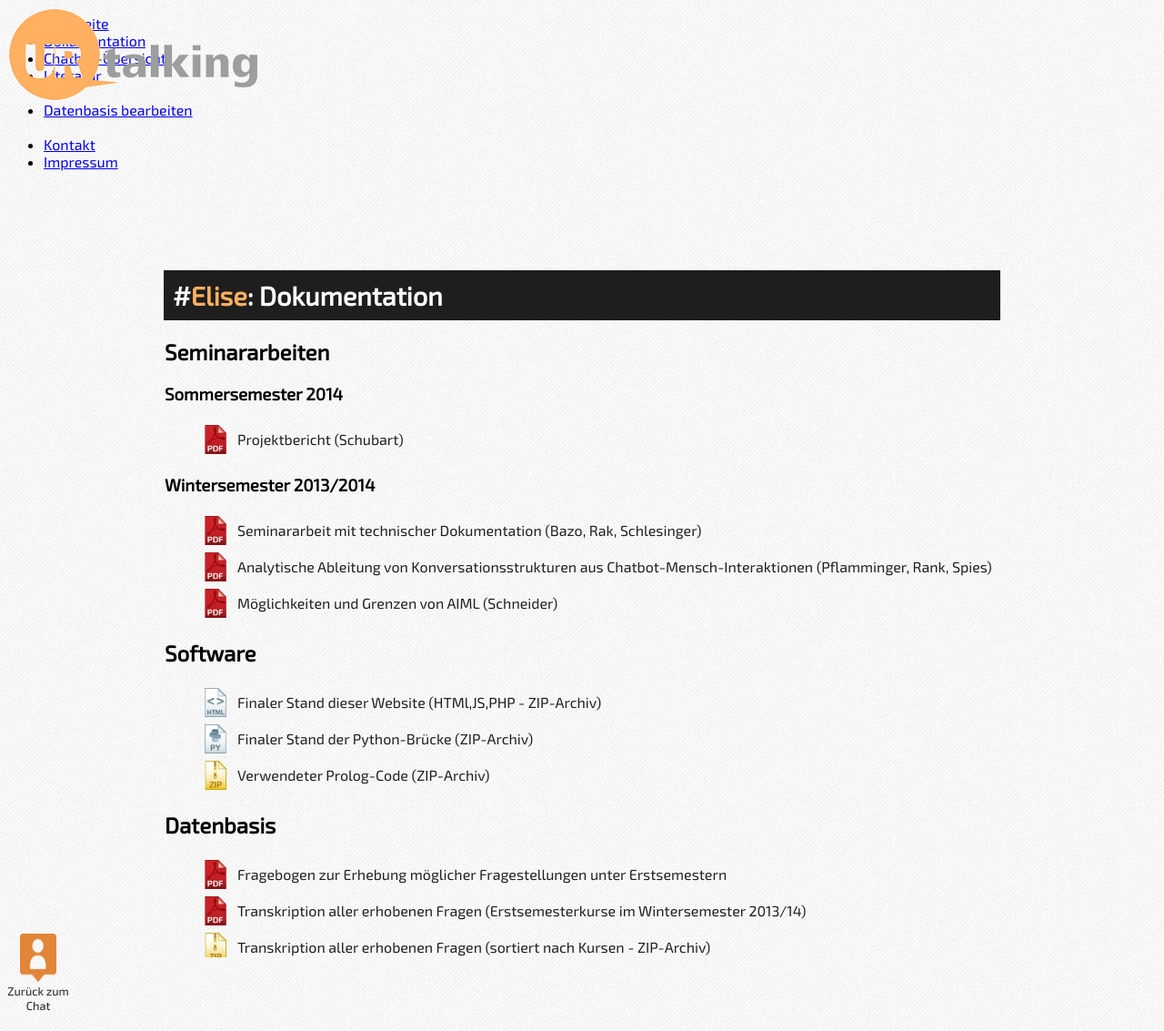
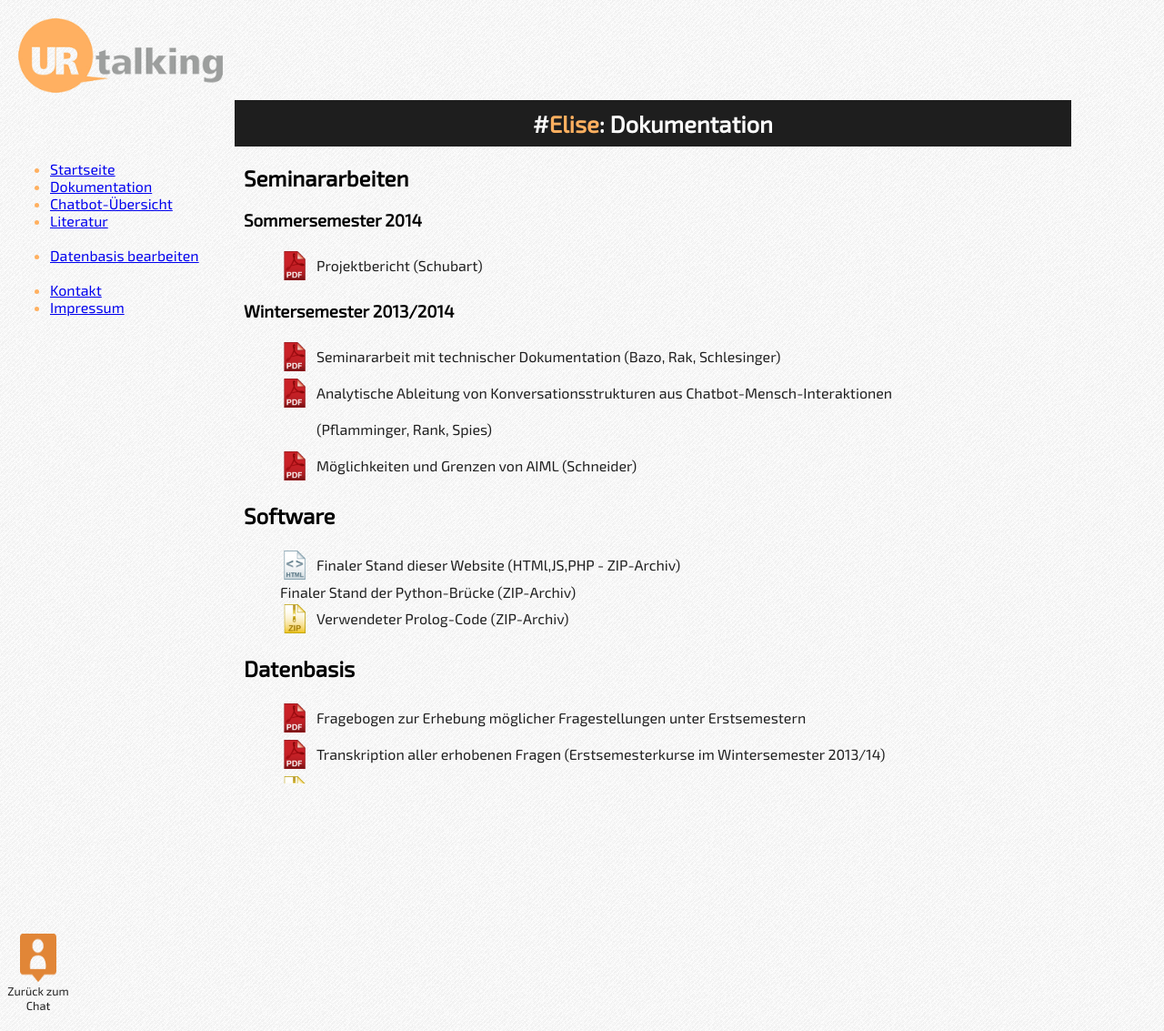
Before and after one commit to alexanderbazo/URTalking, a PHP site: page /documentation.php in a window 1280 px wide. Shown: the whole page at 91% size. Run offline with PHP 8.4, Linux system fonts and the light colour scheme.

Commit message:
Layout_Anpassung

```diff
--- a/css/web.css
+++ b/css/web.css
@@ -36,16 +36,53 @@ body #beta:hover {
 	cursor:pointer;
 }
 
+
+body #navigation {
+
+	height:200px;
+	width:239px;
+	color:rgb(255,176,96);
+	font-size:1.0em;
+	margin: 150px auto auto 10px;
+
+	position:absolute;
+	top:10px;
+	left:5px;
+
+
+
+}
+body #navigation ul{
+
+
+color:rgb(255,176,96);
+	font-size:1.0em;
+
+}
+
+body #navigation ul ul{
+
+color:rgb(255,176,96);
+	font-size:0.8em;
+margin-left: -25px;
+
+
+
+}
+
 body #logo {
 	height:200px;
 	width:300px;
 
 	position:absolute;
-	top:10px;
-	left:10px;
+	top:20px;
+	left:20px;
 
 	background-image:url('img/logo.png');
 	background-repeat:no-repeat;
+	background-size: 75%;
+
+
 }
 
 body #edit_aiml {
@@ -77,7 +114,7 @@ body h1 {
 	display:block;
 	width:900px;
 
-	margin: 110px auto 0px auto;
+	margin: 110px auto 0px 250px;
 
 	padding:10px;
 
@@ -85,8 +122,8 @@ body h1 {
 
 	color:rgb(255,176,96);
 
-
-	font-size:1.8em;
+	text-align: center;
+	font-size:1.6em;
 }
 
 body h1 .highlight {
@@ -99,11 +136,11 @@ body h1 .sub {
 
 body #content {
 	display:block;
-	width:918px;
+	width:910px;
 	height:700px;
-	margin: 0px auto 0px auto;
-
-		overflow-y: scroll;
+	margin: 0px auto 0px 240px;
+	padding-left: 20px;
+	overflow-y: scroll;
     overflow-x: hidden;
 }
 
@@ -114,12 +151,11 @@ body #content a {
 
 
 body #content ul {
+
 	list-style-type: none;
+	padding-right: 100px;
 }
 
-body #content ul li {
-	line-height:40px;
-}
 
 body #content ul .pdf {
 	background:url('img/pdf.png');
@@ -127,6 +163,7 @@ body #content ul .pdf {
    	padding-left: 40px;
 	background-size:32px 32px;
 	background-position:0px 4px;
+	line-height:40px;
 }
 
 body #content ul .zip {
@@ -135,6 +172,7 @@ body #content ul .zip {
    	padding-left: 40px;
 	background-size:32px 32px;
 	background-position:0px 4px;
+	line-height:40px;
 }
 
 body #content ul .txt {
@@ -143,6 +181,7 @@ body #content ul .txt {
    	padding-left: 40px;
 	background-size:32px 32px;
 	background-position:0px 4px;
+	line-height:40px;
 }
 
 body #content ul .html {
@@ -151,6 +190,9 @@ body #content ul .html {
    	padding-left: 40px;
 	background-size:32px 32px;
 	background-position:0px 4px;
+	line-height:40px;
+
+}
 }
 
 body #content ul .py {
@@ -159,8 +201,29 @@ body #content ul .py {
    	padding-left: 40px;
 	background-size:32px 32px;
 	background-position:0px 4px;
+	line-height:40px;
+
 }
 
+body #content ul .link {
+	background-repeat:no-repeat;
+   	line-height:20px;
+   	margin-left: 30px;
+   	text-indent: -30px;
+
+}
+
+
+
+body #content ul .text {
+	background-repeat:no-repeat;
+   	line-height:20px;
+   	margin-left: 30px;
+   	text-indent: -30px;
+
+}
+
+}
 body #content::-webkit-scrollbar {
     width: 10px;
 }
@@ -182,7 +245,7 @@ body #output {
 	display:block;
 	width:918px;
 	height:500px;
-	margin: 0px auto 0px auto;
+	margin: 0px auto 0px 250px;
 
 	overflow-y: scroll;
     overflow-x: hidden;
@@ -247,7 +310,7 @@ body input {
 	display:block;
 	width:896px;
 	height:50px;
-	margin: 5px auto 0px auto;
+	margin: 5px auto 0px 250px;
 	padding: 10px;
 
 	background-color:rgb(250,250,250);
@@ -313,7 +376,7 @@ body footer {
 	width:900px;
 	bottom:50px;
 
-	margin: 50px auto 0px auto;
+	margin: 30px auto 0px 255px;
 
 	font-family: 'Exo-300', sans-serif;
 	text-align:center;
@@ -343,10 +406,11 @@ body #back_to_chat {
 	color:rgb(30,30,30);
 }
 
+
 .onoffswitch {
     position: absolute; width: 100px;
-		top: 50px;
-		right: 50px;
+		top: 70px;
+		right: 100px;
     -webkit-user-select:none; -moz-user-select:none; -ms-user-select: none;
 }
 .onoffswitch-checkbox {
```
